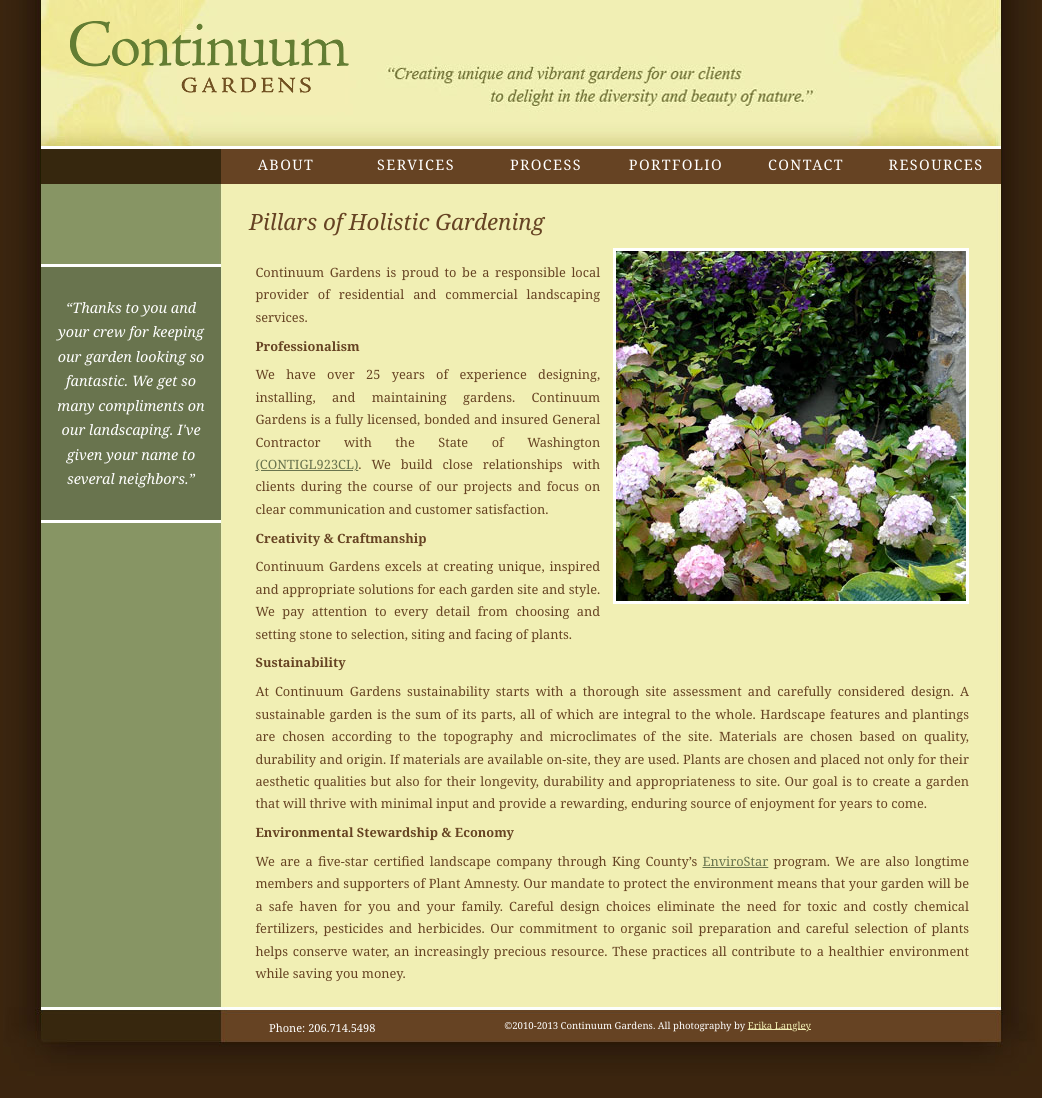
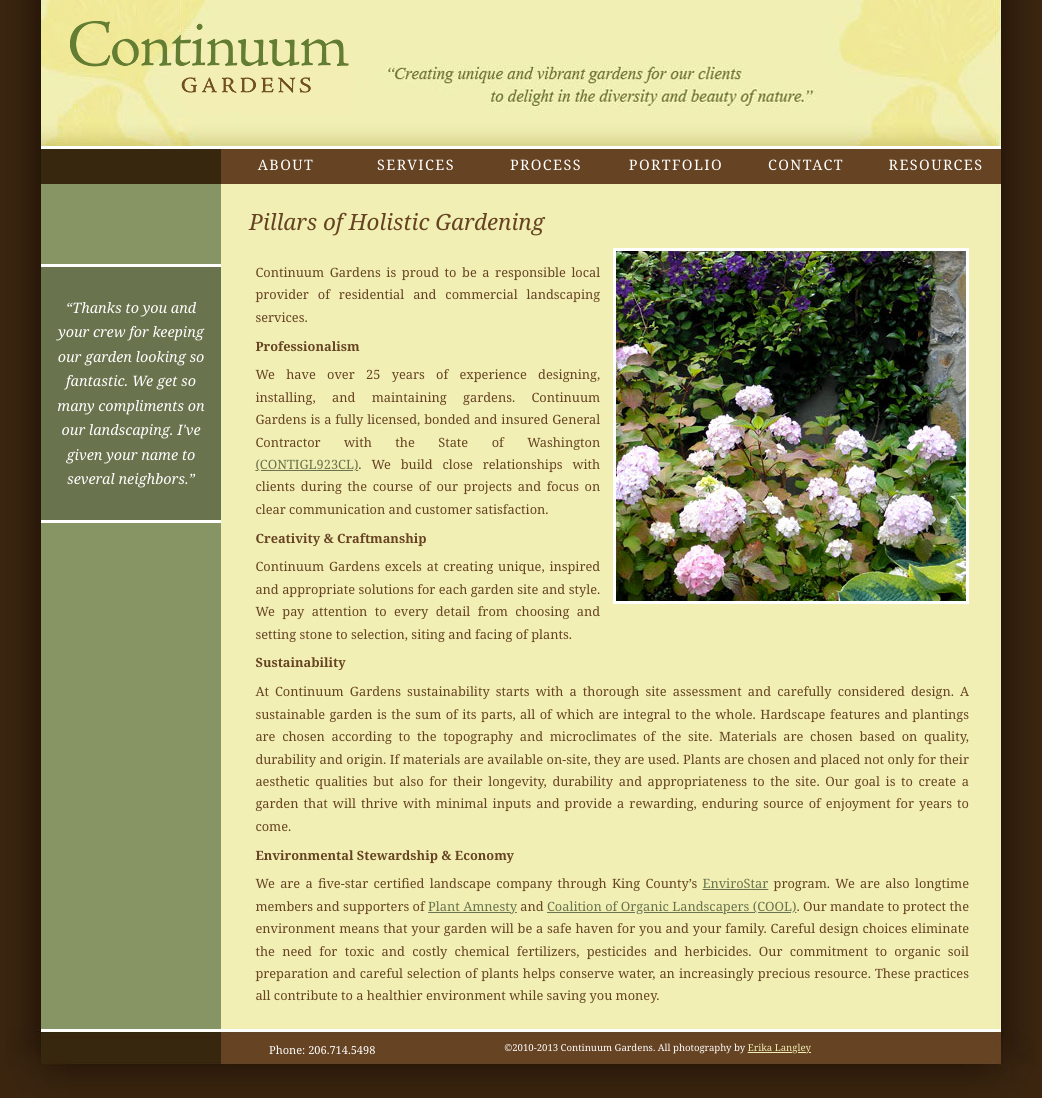
Before and after one commit to continuumgardens/continuumgardens.github.io, a Jekyll site: the page built from services/index.md, in a window 1280 px wide. Shown: the whole page, without its empty margins (119-1161 px from the left). Built offline with Jekyll 4.4.1, drawn with Linux system fonts in a browser that asks for light colours; nearby versions of some CDN libraries; before the commit the page ends 1076 px from its top, so only the background shows below that.

Commit message:
Some minor grammatical and link fixes

```diff
--- a/services/index.md
+++ b/services/index.md
@@ -9,15 +9,19 @@
 Continuum Gardens is proud to be a responsible local provider of residential and commercial landscaping services.
 
 #### Professionalism
-We have over 25 years of experience designing, installing, and maintaining gardens. Continuum Gardens is a fully licensed, bonded and insured General Contractor with the State of Washington [(CONTIGL923CL)][1]. We build close relationships with clients during the course of our projects and focus on clear communication and customer satisfaction.
+We have over 25 years of experience designing, installing, and maintaining gardens. Continuum Gardens is a fully licensed, bonded and insured General Contractor with the State of Washington [(CONTIGL923CL)][LIC]. We build close relationships with clients during the course of our projects and focus on clear communication and customer satisfaction.
+
+ [LIC]: https://fortress.wa.gov/lni/bbip/Search.aspx
 
 #### Creativity & Craftmanship
 Continuum Gardens excels at creating unique, inspired and appropriate solutions for each garden site and style. We pay attention to every detail from choosing and setting stone to selection, siting and facing of plants.
 
 #### Sustainability
-At Continuum Gardens sustainability starts with a thorough site assessment and carefully considered design. A sustainable garden is the sum of its parts, all of which are integral to the whole. Hardscape features and plantings are chosen according to the topography and microclimates of the site. Materials are chosen based on quality, durability and origin. If materials are available on-site, they are used. Plants are chosen and placed not only for their aesthetic qualities but also for their longevity, durability and appropriateness to site. Our goal is to create a garden that will thrive with minimal input and provide a rewarding, enduring source of enjoyment for years to come.
+At Continuum Gardens sustainability starts with a thorough site assessment and carefully considered design. A sustainable garden is the sum of its parts, all of which are integral to the whole. Hardscape features and plantings are chosen according to the topography and microclimates of the site. Materials are chosen based on quality, durability and origin. If materials are available on-site, they are used. Plants are chosen and placed not only for their aesthetic qualities but also for their longevity, durability and appropriateness to the site. Our goal is to create a garden that will thrive with minimal inputs and provide a rewarding, enduring source of enjoyment for years to come.
 
 #### Environmental Stewardship & Economy
-We are a five-star certified landscape company through King County's [EnviroStar][1] program. We are also longtime members and supporters of Plant Amnesty. Our mandate to protect the environment means that your garden will be a safe haven for you and your family. Careful design choices eliminate the need for toxic and costly chemical fertilizers, pesticides and herbicides. Our commitment to organic soil preparation and careful selection of plants helps conserve water, an increasingly precious resource. These practices all contribute to a healthier environment while saving you money.
+We are a five-star certified landscape company through King County's [EnviroStar][ESTAR] program. We are also longtime members and supporters of [Plant Amnesty][PLANTAM] and [Coalition of Organic Landscapers (COOL)][COOL]. Our mandate to protect the environment means that your garden will be a safe haven for you and your family. Careful design choices eliminate the need for toxic and costly chemical fertilizers, pesticides and herbicides. Our commitment to organic soil preparation and careful selection of plants helps conserve water, an increasingly precious resource. These practices all contribute to a healthier environment while saving you money.
 
- [1]: http://www.envirostars.org/
+ [ESTAR]: http://www.envirostars.org/
+ [PLANTAM]: http://www.plantamnesty.org/home/index.aspx
+ [COOL]: http://www.organiclandscapers.org/index.html
```
Also changed, not shown: about/bio.md (+2 -2 lines).
